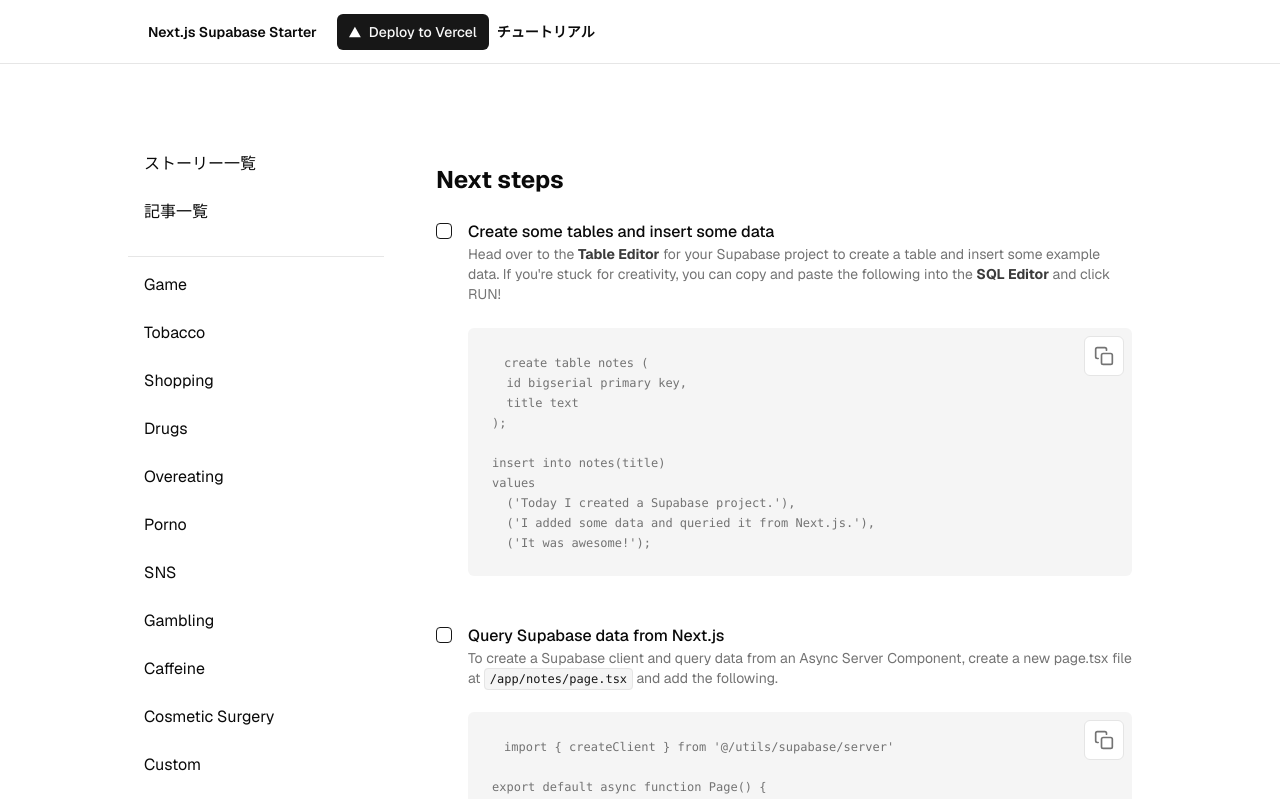
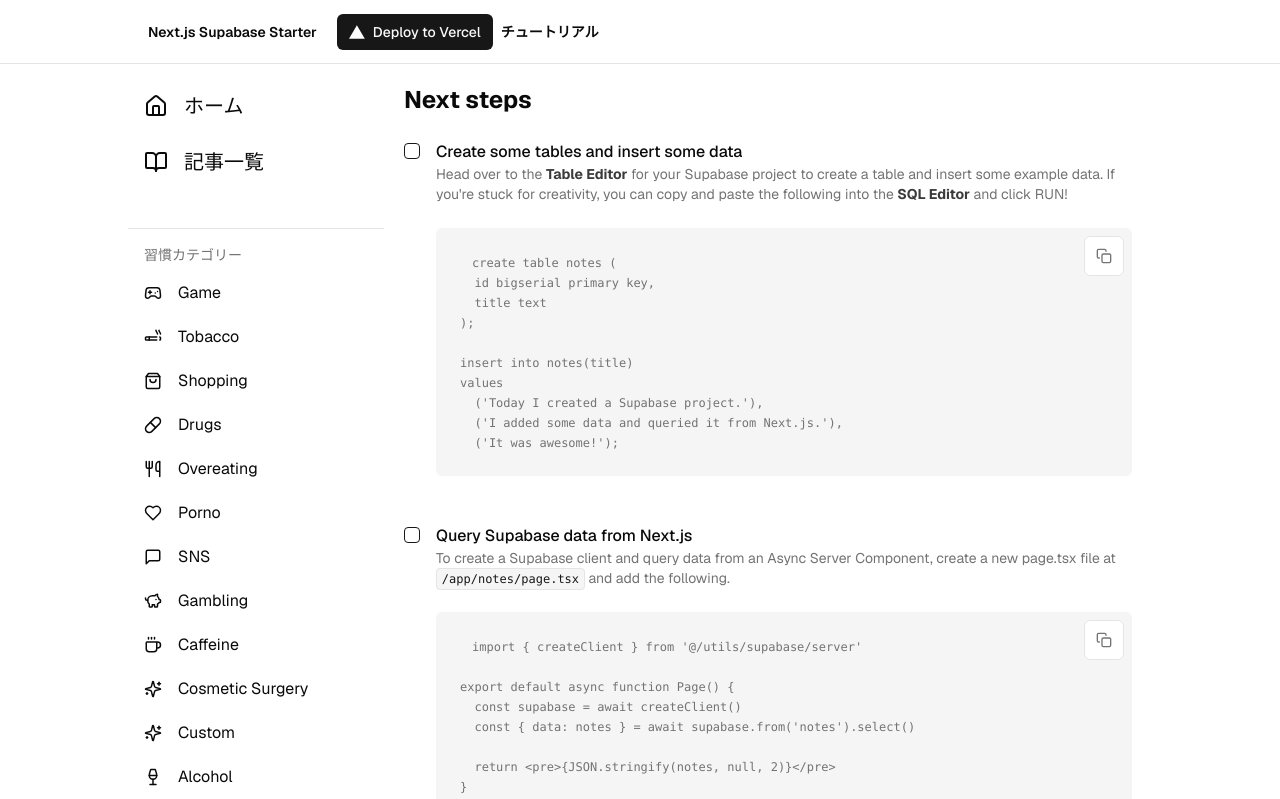
Before and after one commit to yshima42/qm-web, a Next.js app: page /tutorial in a window 1280 px wide. Shown: the top 799 px of the page. Built offline with nearby package versions, Linux system fonts and the light colour scheme; no server answers.

Commit message:
chore: サイドバー修正

```diff
--- a/app/layout.tsx
+++ b/app/layout.tsx
@@ -7,6 +7,7 @@
 import Link from "next/link";
 import "./globals.css";
 import { HabitCategoryName } from "@/lib/types";
+import { Sidebar } from "@/components/sidebar";
 
 const defaultUrl = process.env.VERCEL_URL
   ? `https://${process.env.VERCEL_URL}`
@@ -47,7 +48,7 @@
 }>) {
   return (
     <html lang="en" className={geistSans.className} suppressHydrationWarning>
-      <body className="bg-background text-foreground">
+      <body className="bg-background text-foreground" suppressHydrationWarning>
         <ThemeProvider
           attribute="class"
           defaultTheme="system"
@@ -55,8 +56,8 @@
           disableTransitionOnChange
         >
           <main className="min-h-screen flex flex-col items-center">
-            <div className="flex-1 w-full flex flex-col gap-20 items-center">
-              <nav className="w-full flex justify-center border-b border-b-foreground/10 h-16">
+            <div className="flex-1 w-full flex flex-col items-center">
+              <nav className="w-full flex justify-center border-b border-border h-16">
                 <div className="w-full max-w-5xl flex justify-between items-center p-3 px-5 text-sm">
                   <div className="flex gap-5 items-center font-semibold">
                     <Link href={"/"}>Next.js Supabase Starter</Link>
@@ -70,37 +71,8 @@
                   {!hasEnvVars ? <EnvVarWarning /> : <></>}
                 </div>
               </nav>
-              <div className="flex w-full max-w-5xl gap-8">
-                <aside className="w-64 shrink-0">
-                  <nav className="sticky top-4 space-y-2">
-                    <div className="mb-6 space-y-2">
-                      <Link
-                        href="/"
-                        className="block px-4 py-2 rounded hover:bg-foreground/5 transition-colors font-medium"
-                      >
-                        ストーリー一覧
-                      </Link>
-                      <Link
-                        href="/articles"
-                        className="block px-4 py-2 rounded hover:bg-foreground/5 transition-colors font-medium"
-                      >
-                        記事一覧
-                      </Link>
-                    </div>
-
-                    <div className="border-b border-foreground/10 mb-4" />
-
-                    {Object.values(habitCategories).map((category) => (
-                      <Link
-                        key={category}
-                        href={`/stories/habits/${category.toLowerCase().replace(/\s+/g, "-")}`}
-                        className="block px-4 py-2 rounded hover:bg-foreground/5 transition-colors"
-                      >
-                        {category}
-                      </Link>
-                    ))}
-                  </nav>
-                </aside>
+              <div className="flex w-full max-w-5xl">
+                <Sidebar habitCategories={habitCategories} />
                 <div className="flex-1 p-5">{children}</div>
               </div>
 
--- /dev/null
+++ b/components/sidebar.tsx
@@ -0,0 +1,96 @@
+"use client";
+
+import { HabitCategoryName } from "@/lib/types";
+import { SidebarIcon } from "./ui/sidebar-icon";
+import { CategoryIcon } from "./ui/category-icon";
+import {
+  Home,
+  BookOpen,
+  Coffee,
+  ShoppingBag,
+  Cigarette,
+  Gamepad2,
+  Wine,
+  PiggyBank,
+  Pill,
+  Utensils,
+  Heart,
+  MessageSquare,
+  Sparkles,
+  Users,
+  BadgeCheck,
+  LucideIcon
+} from "lucide-react";
+import { usePathname } from "next/navigation";
+
+type SidebarProps = {
+  habitCategories: HabitCategoryName[];
+};
+
+export function Sidebar({ habitCategories }: SidebarProps) {
+  const pathname = usePathname();
+
+  // カテゴリーごとのアイコンをマッピング
+  const categoryIcons: Record<HabitCategoryName, LucideIcon> = {
+    "Game": Gamepad2,
+    "Tobacco": Cigarette,
+    "Shopping": ShoppingBag,
+    "Drugs": Pill,
+    "Overeating": Utensils,
+    "Porno": Heart,
+    "SNS": MessageSquare,
+    "Gambling": PiggyBank,
+    "Caffeine": Coffee,
+    "Cosmetic Surgery": Sparkles,
+    "Custom": Sparkles,
+    "Alcohol": Wine,
+    "Codependency": Users,
+    "Official": BadgeCheck,
+  };
+
+  return (
+    <aside className="w-64 shrink-0 h-screen sticky top-0 pt-4">
+      <div className="flex flex-col h-full">
+        {/* メインナビゲーション */}
+        <div className="space-y-1 mb-6">
+          <SidebarIcon
+            icon={Home}
+            label="ホーム"
+            href="/"
+            active={pathname === "/"}
+          />
+          <SidebarIcon
+            icon={BookOpen}
+            label="記事一覧"
+            href="/articles"
+            active={pathname === "/articles"}
+          />
+        </div>
+
+        {/* 区切り線 */}
+        <div className="border-b border-border my-4" />
+
+        {/* 習慣カテゴリー */}
+        <div className="space-y-1 overflow-y-auto">
+          <h3 className="px-4 text-sm font-medium text-muted-foreground mb-2">
+            習慣カテゴリー
+          </h3>
+          {habitCategories.map((category) => {
+            const href = `/stories/habits/${category.toLowerCase().replace(/\s+/g, "-")}`;
+            const Icon = categoryIcons[category] || Sparkles;
+
+            return (
+              <CategoryIcon
+                key={category}
+                icon={Icon}
+                label={category}
+                href={href}
+                active={pathname === href}
+              />
+            );
+          })}
+        </div>
+      </div>
+    </aside>
+  );
+}
--- /dev/null
+++ b/components/ui/alert-dialog.tsx
@@ -0,0 +1,141 @@
+"use client"
+
+import * as React from "react"
+import * as AlertDialogPrimitive from "@radix-ui/react-alert-dialog"
+
+import { cn } from "@/lib/utils"
+import { buttonVariants } from "@/components/ui/button"
+
+const AlertDialog = AlertDialogPrimitive.Root
+
+const AlertDialogTrigger = AlertDialogPrimitive.Trigger
+
+const AlertDialogPortal = AlertDialogPrimitive.Portal
+
+const AlertDialogOverlay = React.forwardRef<
+  React.ElementRef<typeof AlertDialogPrimitive.Overlay>,
+  React.ComponentPropsWithoutRef<typeof AlertDialogPrimitive.Overlay>
+>(({ className, ...props }, ref) => (
+  <AlertDialogPrimitive.Overlay
+    className={cn(
+      "fixed inset-0 z-50 bg-black/80  data-[state=open]:animate-in data-[state=closed]:animate-out data-[state=closed]:fade-out-0 data-[state=open]:fade-in-0",
+      className
+    )}
+    {...props}
+    ref={ref}
+  />
+))
+AlertDialogOverlay.displayName = AlertDialogPrimitive.Overlay.displayName
+
+const AlertDialogContent = React.forwardRef<
+  React.ElementRef<typeof AlertDialogPrimitive.Content>,
+  React.ComponentPropsWithoutRef<typeof AlertDialogPrimitive.Content>
+>(({ className, ...props }, ref) => (
+  <AlertDialogPortal>
+    <AlertDialogOverlay />
+    <AlertDialogPrimitive.Content
+      ref={ref}
+      className={cn(
+        "fixed left-[50%] top-[50%] z-50 grid w-full max-w-lg translate-x-[-50%] translate-y-[-50%] gap-4 border bg-background p-6 shadow-lg duration-200 data-[state=open]:animate-in data-[state=closed]:animate-out data-[state=closed]:fade-out-0 data-[state=open]:fade-in-0 data-[state=closed]:zoom-out-95 data-[state=open]:zoom-in-95 data-[state=closed]:slide-out-to-left-1/2 data-[state=closed]:slide-out-to-top-[48%] data-[state=open]:slide-in-from-left-1/2 data-[state=open]:slide-in-from-top-[48%] sm:rounded-lg",
+        className
+      )}
+      {...props}
+    />
+  </AlertDialogPortal>
+))
+AlertDialogContent.displayName = AlertDialogPrimitive.Content.displayName
+
+const AlertDialogHeader = ({
+  className,
+  ...props
+}: React.HTMLAttributes<HTMLDivElement>) => (
+  <div
+    className={cn(
+      "flex flex-col space-y-2 text-center sm:text-left",
+      className
+    )}
+    {...props}
+  />
+)
+AlertDialogHeader.displayName = "AlertDialogHeader"
+
+const AlertDialogFooter = ({
+  className,
+  ...props
+}: React.HTMLAttributes<HTMLDivElement>) => (
+  <div
+    className={cn(
+      "flex flex-col-reverse sm:flex-row sm:justify-end sm:space-x-2",
+      className
+    )}
+    {...props}
+  />
+)
+AlertDialogFooter.displayName = "AlertDialogFooter"
+
+const AlertDialogTitle = React.forwardRef<
+  React.ElementRef<typeof AlertDialogPrimitive.Title>,
+  React.ComponentPropsWithoutRef<typeof AlertDialogPrimitive.Title>
+>(({ className, ...props }, ref) => (
+  <AlertDialogPrimitive.Title
+    ref={ref}
+    className={cn("text-lg font-semibold", className)}
+    {...props}
+  />
+))
+AlertDialogTitle.displayName = AlertDialogPrimitive.Title.displayName
+
+const AlertDialogDescription = React.forwardRef<
+  React.ElementRef<typeof AlertDialogPrimitive.Description>,
+  React.ComponentPropsWithoutRef<typeof AlertDialogPrimitive.Description>
+>(({ className, ...props }, ref) => (
+  <AlertDialogPrimitive.Description
+    ref={ref}
+    className={cn("text-sm text-muted-foreground", className)}
+    {...props}
+  />
+))
+AlertDialogDescription.displayName =
+  AlertDialogPrimitive.Description.displayName
+
+const AlertDialogAction = React.forwardRef<
+  React.ElementRef<typeof AlertDialogPrimitive.Action>,
+  React.ComponentPropsWithoutRef<typeof AlertDialogPrimitive.Action>
+>(({ className, ...props }, ref) => (
+  <AlertDialogPrimitive.Action
+    ref={ref}
+    className={cn(buttonVariants(), className)}
+    {...props}
+  />
+))
+AlertDialogAction.displayName = AlertDialogPrimitive.Action.displayName
+
+const AlertDialogCancel = React.forwardRef<
+  React.ElementRef<typeof AlertDialogPrimitive.Cancel>,
+  React.ComponentPropsWithoutRef<typeof AlertDialogPrimitive.Cancel>
+>(({ className, ...props }, ref) => (
+  <AlertDialogPrimitive.Cancel
+    ref={ref}
+    className={cn(
+      buttonVariants({ variant: "outline" }),
+      "mt-2 sm:mt-0",
+      className
+    )}
+    {...props}
+  />
+))
+AlertDialogCancel.displayName = AlertDialogPrimitive.Cancel.displayName
+
+export {
+  AlertDialog,
+  AlertDialogPortal,
+  AlertDialogOverlay,
+  AlertDialogTrigger,
+  AlertDialogContent,
+  AlertDialogHeader,
+  AlertDialogFooter,
+  AlertDialogTitle,
+  AlertDialogDescription,
+  AlertDialogAction,
+  AlertDialogCancel,
+}
--- a/components/ui/button.tsx
+++ b/components/ui/button.tsx
@@ -1,11 +1,11 @@
-import * as React from "react";
-import { Slot } from "@radix-ui/react-slot";
-import { cva, type VariantProps } from "class-variance-authority";
+import * as React from "react"
+import { Slot } from "@radix-ui/react-slot"
+import { cva, type VariantProps } from "class-variance-authority"
 
-import { cn } from "@/lib/utils";
+import { cn } from "@/lib/utils"
 
 const buttonVariants = cva(
-  "inline-flex items-center justify-center whitespace-nowrap rounded-md text-sm font-medium ring-offset-background transition-colors focus-visible:outline-none focus-visible:ring-2 focus-visible:ring-ring focus-visible:ring-offset-2 disabled:pointer-events-none disabled:opacity-50",
+  "inline-flex items-center justify-center gap-2 whitespace-nowrap rounded-md text-sm font-medium ring-offset-background transition-colors focus-visible:outline-none focus-visible:ring-2 focus-visible:ring-ring focus-visible:ring-offset-2 disabled:pointer-events-none disabled:opacity-50 [&_svg]:pointer-events-none [&_svg]:size-4 [&_svg]:shrink-0",
   {
     variants: {
       variant: {
@@ -30,27 +30,27 @@
       variant: "default",
       size: "default",
     },
-  },
-);
+  }
+)
 
 export interface ButtonProps
   extends React.ButtonHTMLAttributes<HTMLButtonElement>,
     VariantProps<typeof buttonVariants> {
-  asChild?: boolean;
+  asChild?: boolean
 }
 
 const Button = React.forwardRef<HTMLButtonElement, ButtonProps>(
   ({ className, variant, size, asChild = false, ...props }, ref) => {
-    const Comp = asChild ? Slot : "button";
+    const Comp = asChild ? Slot : "button"
     return (
       <Comp
         className={cn(buttonVariants({ variant, size, className }))}
         ref={ref}
         {...props}
       />
-    );
-  },
-);
-Button.displayName = "Button";
+    )
+  }
+)
+Button.displayName = "Button"
 
-export { Button, buttonVariants };
+export { Button, buttonVariants }
--- /dev/null
+++ b/components/ui/category-icon.tsx
@@ -0,0 +1,31 @@
+import { cn } from "@/lib/utils";
+import { LucideIcon } from "lucide-react";
+import Link from "next/link";
+
+type CategoryIconProps = {
+  icon: LucideIcon;
+  label: string;
+  active?: boolean;
+  href?: string;
+};
+
+export function CategoryIcon({
+  icon: Icon,
+  label,
+  active = false,
+  href,
+}: CategoryIconProps) {
+  return (
+    <Link
+      href={href || "#"}
+      className={cn(
+        "flex items-center gap-4 px-4 py-2 rounded-full transition-colors",
+        "hover:bg-accent/10",
+        active && "font-medium"
+      )}
+    >
+      <Icon size={18} className="text-foreground" />
+      <span>{label}</span>
+    </Link>
+  );
+}
--- /dev/null
+++ b/components/ui/sidebar-icon.tsx
@@ -0,0 +1,52 @@
+import { cn } from "@/lib/utils";
+import { LucideIcon } from "lucide-react";
+import Link from "next/link";
+
+type SidebarIconProps = {
+  icon: LucideIcon;
+  label: string;
+  active?: boolean;
+  href?: string;
+  onClick?: () => void;
+};
+
+export function SidebarIcon({
+  icon: Icon,
+  label,
+  active = false,
+  href,
+  onClick,
+}: SidebarIconProps) {
+  const baseClasses = cn(
+    "flex items-center gap-4 px-4 py-3 rounded-full transition-colors w-full",
+    "hover:bg-accent/10",
+    active && "font-bold"
+  );
+
+  const content = (
+    <>
+      <Icon
+        size={24}
+        className={cn(
+          "text-foreground",
+          active && "stroke-[2px]"
+        )}
+      />
+      <span className="text-xl">{label}</span>
+    </>
+  );
+
+  if (href) {
+    return (
+      <Link href={href} className={baseClasses}>
+        {content}
+      </Link>
+    );
+  }
+
+  return (
+    <button onClick={onClick} className={baseClasses}>
+      {content}
+    </button>
+  );
+}
--- a/package.json
+++ b/package.json
@@ -6,10 +6,11 @@
     "start": "next start"
   },
   "dependencies": {
+    "@radix-ui/react-alert-dialog": "^1.1.6",
     "@radix-ui/react-checkbox": "^1.1.1",
     "@radix-ui/react-dropdown-menu": "^2.1.1",
     "@radix-ui/react-label": "^2.1.0",
-    "@radix-ui/react-slot": "^1.1.0",
+    "@radix-ui/react-slot": "^1.1.2",
     "@radix-ui/react-tabs": "^1.1.3",
     "@supabase/ssr": "latest",
     "@supabase/supabase-js": "latest",
```
Also changed, not shown: 1 other file (tests, documents, lock files or other folders).
